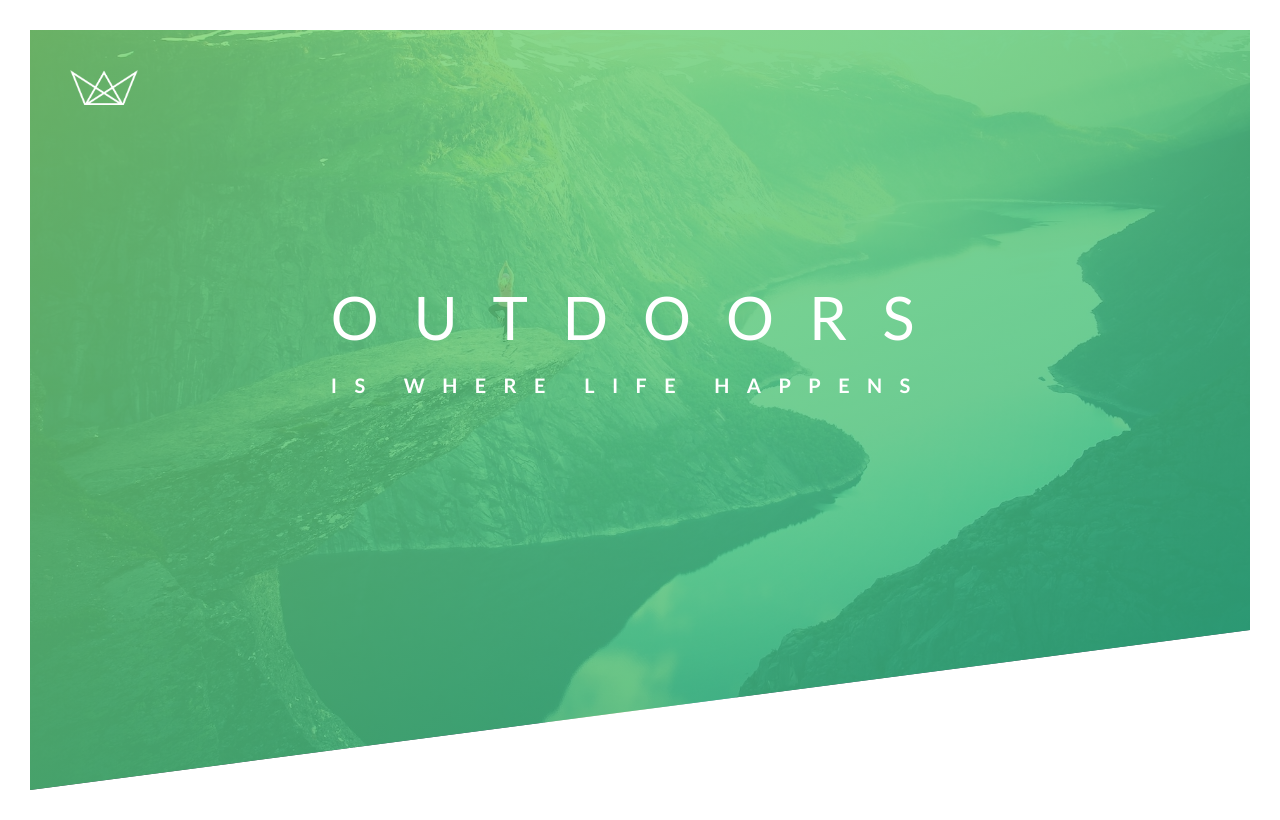
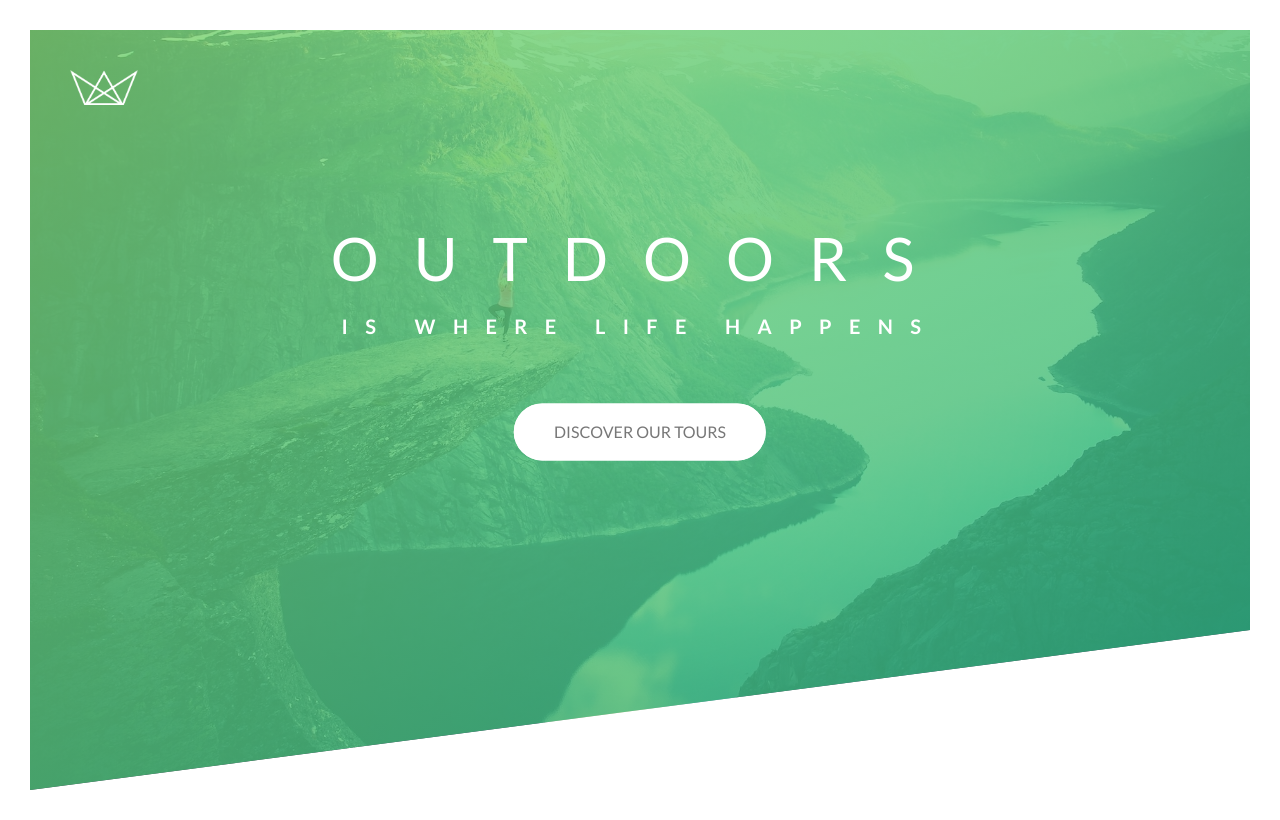
Before and after one commit to CorraDEV/esercizi_corsi_Agosto_2023, a PHP site: page / in a window 1280 px wide. Run offline with PHP 8.4, Linux system fonts and the light colour scheme; some libraries are stand-ins or nearby versions.

Commit message:
completato sezione 2

```diff
--- a/advanced_css_and_Sass/Natours/css/style.css
+++ b/advanced_css_and_Sass/Natours/css/style.css
@@ -44,12 +44,14 @@ body{
     top: 40%;
     left: 50%;
     transform: translate(-50%, -50%);
+    text-align: center;
 }
 
 .heading-primary{
     color: #fff;
     text-transform: uppercase;
     backface-visibility: hidden;
+    margin-bottom: 60px;
 }
 
 .heading-primary-main{
@@ -101,3 +103,68 @@ body{
         transform: translate(0);
     }
 }
+
+.btn:link,
+.btn:visited{
+    text-transform: uppercase;
+    text-decoration: none;
+    padding: 15px 40px;
+    display: inline-block;
+    border-radius: 100px;
+    transition: all .2s;
+    position: relative;
+}
+
+.btn:hover{
+    transform: translateY(-3px);
+    box-shadow: 0 10px 20px rgba(0, 0, 0, .2);
+}
+
+.btn:active{
+    transform: translateY(-1px);
+    box-shadow: 0 5px 10px rgba(0, 0, 0, .2);
+}
+
+.btn-white{
+    background-color: #fff;
+    color: #777;
+}
+
+.btn::after{
+    content: "";
+    display: inline-block;
+    height: 100%;
+    width: 100%;
+    border-radius: 100px;
+    position: absolute;
+    top: 0;
+    left: 0;
+    z-index: -1;
+    transition: all .4s;
+}
+
+.btn-white::after{
+    background-color: #fff;
+}
+
+.btn:hover::after{
+    transform: scale(1.5);
+    opacity: 0;
+}
+
+@keyframes moveInBottom{
+    0%{
+        opacity: 0;
+        transform: translateY(30px);
+    }
+
+    100%{
+        opacity: 1;
+        transform: translate(0);
+    }
+}
+
+.btn-animated{
+    animation: moveInBottom .5s ease-out .75s;
+    animation-fill-mode: backwards;
+}
--- a/advanced_css_and_Sass/Natours/index.html
+++ b/advanced_css_and_Sass/Natours/index.html
@@ -22,6 +22,7 @@
                         <span class="heading-primary-main">Outdoors</span>
                         <span class="heading-primary-sub">is where life happens</span>
                 </h1>
+                <a href="#" class = "btn btn-white btn-animated">Discover our tours</a>
             </div>
         </header>
     </body>
```
